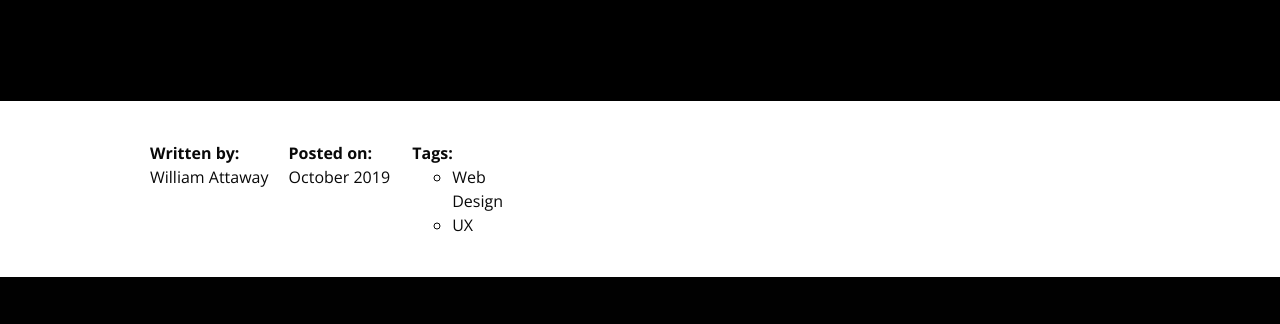
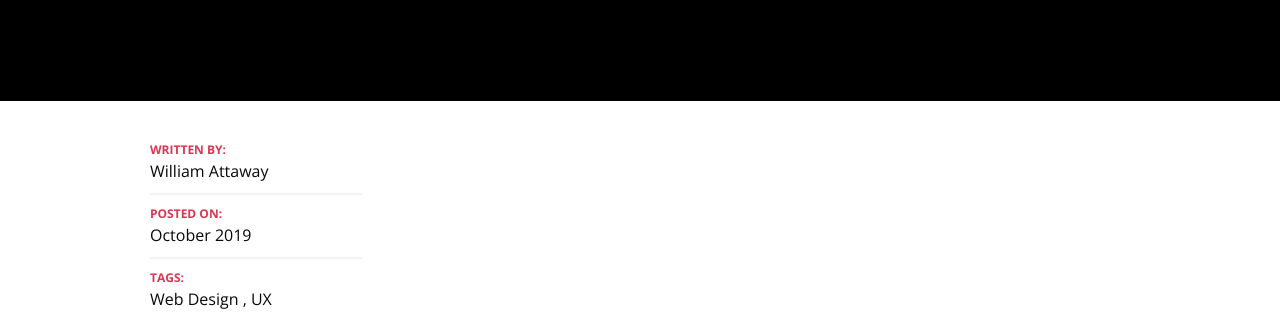
Before and after one commit to butterfly930/holbertonschool-web_front_end, a plain HTML site: page flexbox/13-article.html in a window 1280 px wide. Shown: the part 278-602 px from the top of the page. Drawn offline with nearby package versions, Linux system fonts and the light colour scheme.

Commit message:
flexbox 13.1

```diff
--- a/flexbox/13-article.html
+++ b/flexbox/13-article.html
@@ -8,7 +8,7 @@
     <meta name="description" content="Description of the page less than 150 characters">
     <link rel="icon" type="image/jpg" href="../images/favicon.jpg">
     <link href="https://fonts.googleapis.com/css?family=Open+Sans:400,700|Raleway:700&display=swap" rel="stylesheet">
-    <link rel="stylesheet" href="12-styles.css">
+    <link rel="stylesheet" href="13-styles.css">
 </head>
 
 <body>
@@ -64,6 +64,7 @@
                             </div>
                         </div>
                     </header>
+                    <!– Main article –>
                         <div class="main-article">
                             <div class="container">
                                 <div class="post">
@@ -100,7 +101,6 @@
                                 </div>
                             </div>
                         </div>
-            </main>
             </main>
 
             <!– Footer –>
--- a/flexbox/13-styles.css
+++ b/flexbox/13-styles.css
@@ -565,10 +565,6 @@
   /* Post
     ============================= */
 
-    .post {
-      display: flex;
-    }
-
     .main-article .post {
         display: flex;
     }
@@ -581,36 +577,48 @@
         order: -1;
         min-width: 20%;
     }
+
     /* Post Meta
     ============================= */
-    .post-meta-list{
-        flex-direction:column;
+
+    .post-meta-list {
+        flex-direction: column;
     }
-    .post-meta-list strong{
-        color:var(--color-primary);
-        font-size:var(font-size-small);
-        text-transform:uppercase;
-        display:block;
+
+    .post-meta-list strong {
+        color: var(--color-primary);
+        font-size: var(--font-size-small);
+        text-transform: uppercase;
+        display: block;
     }
-    .post-meta-list [class^="post-meta-"]{
-          margin-bottom: 1rem;
+
+    .post-meta-list [class^="post-meta-"] {
+        margin-bottom: 1rem;
         padding-bottom: 1rem;
         border-bottom: 0.2rem solid var(--color-light-grey);
     }
-    .post-meta-list [class^="post-meta-"] a{
+
+    .post-meta-list [class^="post-meta-"]:last-child {
         border: none;
         margin-bottom: 3rem;
     }
+
     /* Tag list
     ============================= */
+
     .tag-list {
         padding: 0;
         list-style: none;
     }
+
     .tag-list li {
         display: inline;
+    }
 
+    .tag-list li::after {
+        content: ", ";
     }
-   .tag-list li:last-child::after {
+
+    .tag-list li:last-child::after {
         content: "";
     }
```
Lines whose indentation alone changed are shown as unchanged.
